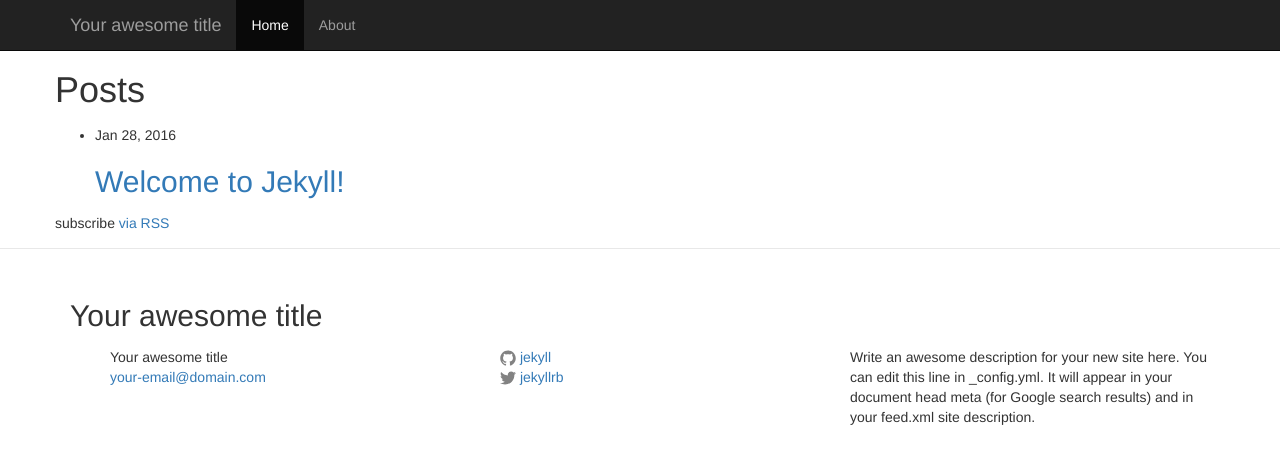
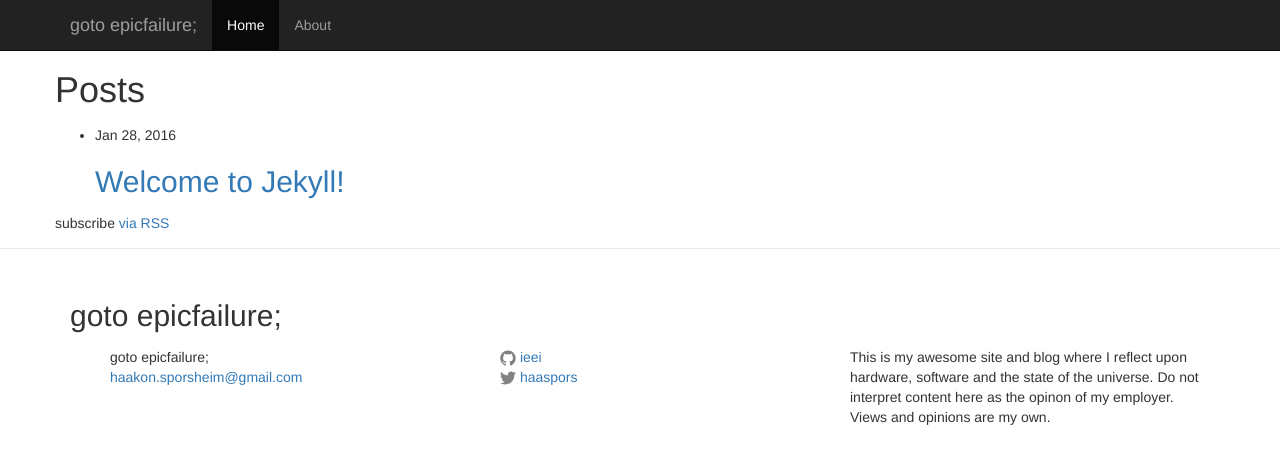
Before and after one commit to ieei/ieei.github.io, a Jekyll site: the page built from index.html, in a window 1280 px wide. Shown: the top 464 px of the page. Built offline with Jekyll 4.4.1, drawn with Linux system fonts in a browser that asks for light colours; nearby versions of some CDN libraries.

Commit message:
config: Update stock config with my own personal info.

```diff
--- a/_config.yml
+++ b/_config.yml
@@ -1,14 +1,16 @@
 # Site settings
-title: Your awesome title
-email: your-email@domain.com
+title: goto epicfailure;
+name: Haakon Sporsheim
+email: haakon.sporsheim@gmail.com
 description: > # this means to ignore newlines until "baseurl:"
-  Write an awesome description for your new site here. You can edit this
-  line in _config.yml. It will appear in your document head meta (for
-  Google search results) and in your feed.xml site description.
+  This is my awesome site and blog where I reflect upon hardware, software and
+  the state of the universe.
+  Do not interpret content here as the opinon of my employer.
+  Views and opinions are my own.
 baseurl: "" # the subpath of your site, e.g. /blog/
-url: "http://yourdomain.com" # the base hostname & protocol for your site
-twitter_username: jekyllrb
-github_username:  jekyll
+url: "https://ieei.github.io" # the base hostname & protocol for your site
+twitter_username: haaspors
+github_username:  ieei
 
 # Build settings
 markdown: kramdown
```
